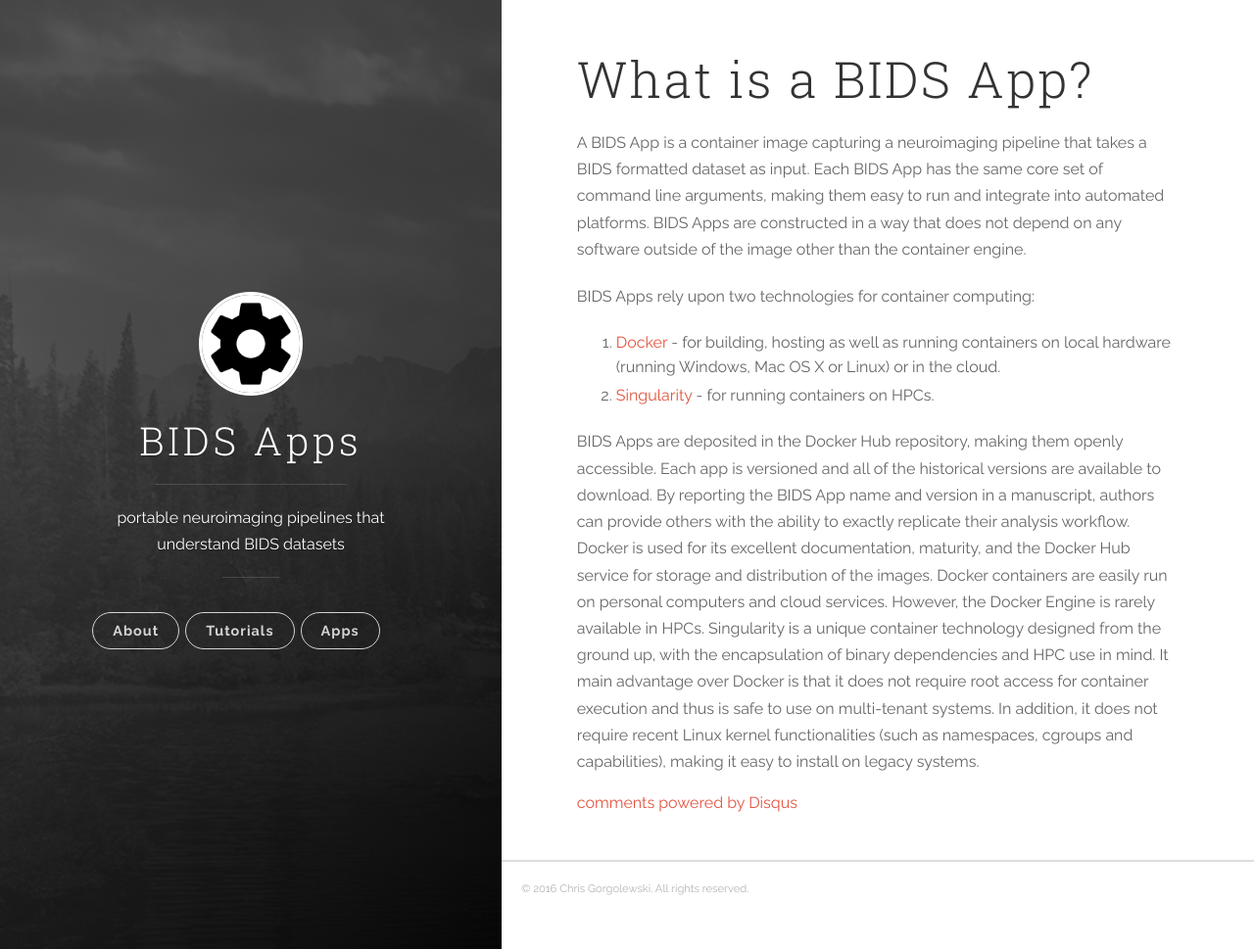
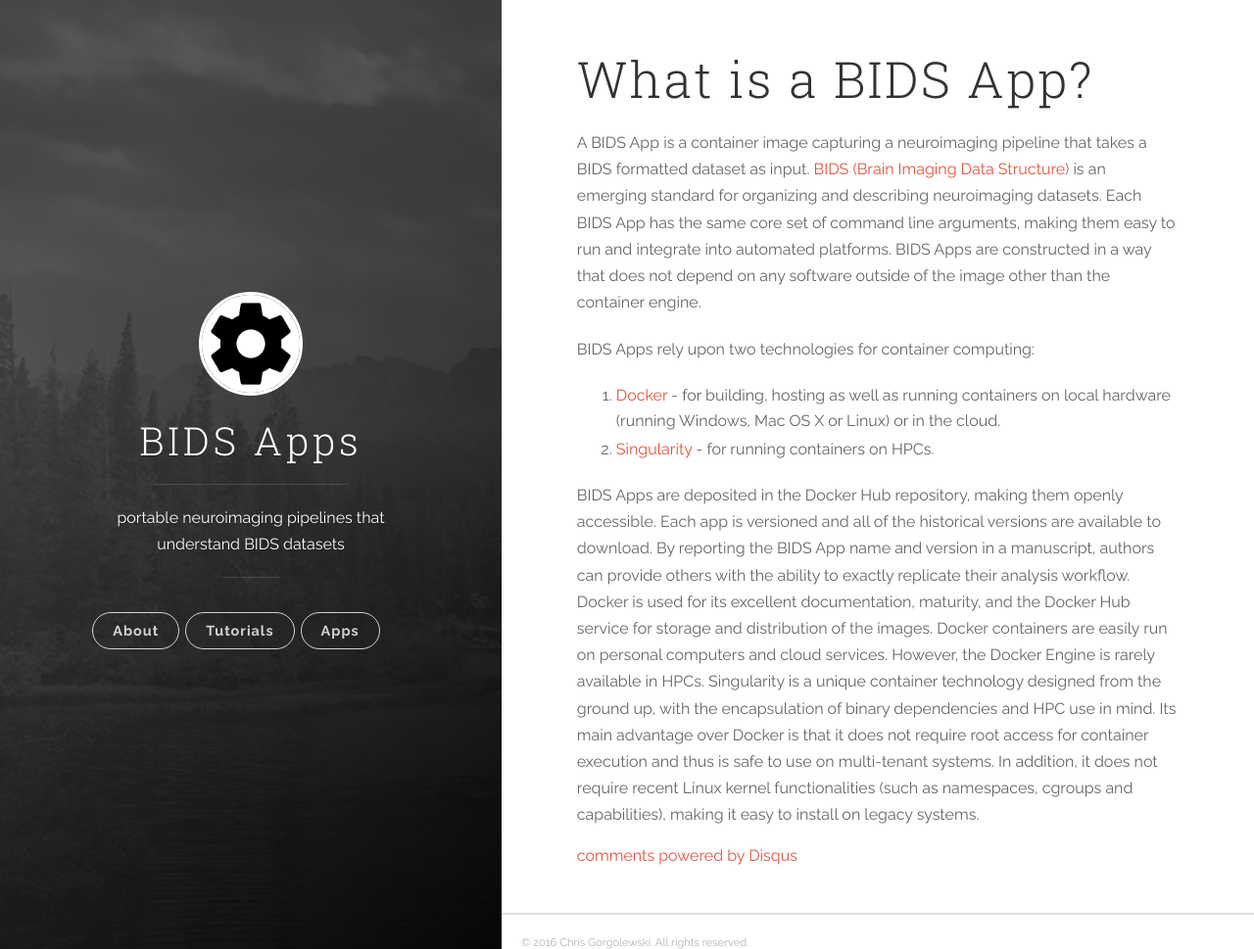
Before and after one commit to bids-apps/bids-apps.github.io, a Jekyll site: the page built from about.md, in a window 1280 px wide and 969 px high. Shown: the whole window at 98% size. Built offline with Jekyll 4.4.1, drawn with Linux system fonts in a browser that asks for light colours; nearby versions of some CDN libraries; comment, search, counter and statistics services are not loaded.

Commit message:
fixed a typo and added BIDS description

```diff
--- a/about.md
+++ b/about.md
@@ -7,7 +7,8 @@
   </header>
 
 <p>
-A BIDS App is a container image capturing a neuroimaging pipeline that takes a BIDS formatted dataset as input. Each BIDS App has the same core set of command line arguments, making them easy to run and integrate into automated platforms. BIDS Apps are constructed in a way that does not depend on any software outside of the image other than the container engine.</p>
+A BIDS App is a container image capturing a neuroimaging pipeline that takes a BIDS formatted dataset as input. <a href="http://bids.neuroimaging.io">BIDS (Brain Imaging Data Structure)</a> is an emerging standard for organizing
+and describing neuroimaging datasets. Each BIDS App has the same core set of command line arguments, making them easy to run and integrate into automated platforms. BIDS Apps are constructed in a way that does not depend on any software outside of the image other than the container engine.</p>
 <p>BIDS Apps rely upon two technologies for container computing:</p>
 <ol>
 <li><a href="http://docker.com">Docker</a> - for building, hosting as well as running containers on local hardware (running Windows, Mac OS X or Linux) or in the cloud.</li>
@@ -15,7 +16,7 @@
 </ol>
 <p>
 BIDS Apps are deposited in the Docker Hub repository, making them openly accessible. Each app is versioned and all of the historical versions are available to download. By reporting the BIDS App name and version in a manuscript, authors can provide others with the ability to exactly replicate their analysis workflow.
-Docker is used for its excellent documentation, maturity, and the Docker Hub service for storage and distribution of the images. Docker containers are easily run on personal computers and cloud services. However, the Docker Engine is rarely available in HPCs. Singularity is a unique container technology designed from the ground up, with the encapsulation of binary dependencies and HPC use in mind. It main advantage over Docker is that it does not require root access for container execution and thus is safe to use on multi-tenant systems.  In addition, it does not require recent Linux kernel functionalities (such as namespaces, cgroups and capabilities), making it easy to install on legacy systems.
+Docker is used for its excellent documentation, maturity, and the Docker Hub service for storage and distribution of the images. Docker containers are easily run on personal computers and cloud services. However, the Docker Engine is rarely available in HPCs. Singularity is a unique container technology designed from the ground up, with the encapsulation of binary dependencies and HPC use in mind. Its main advantage over Docker is that it does not require root access for container execution and thus is safe to use on multi-tenant systems.  In addition, it does not require recent Linux kernel functionalities (such as namespaces, cgroups and capabilities), making it easy to install on legacy systems.
 </p>
 
 {% if page.comments != false and site.disqus_shortname %}<section id="disqus_thread"></section><!-- /#disqus_thread -->{% endif %}
```
